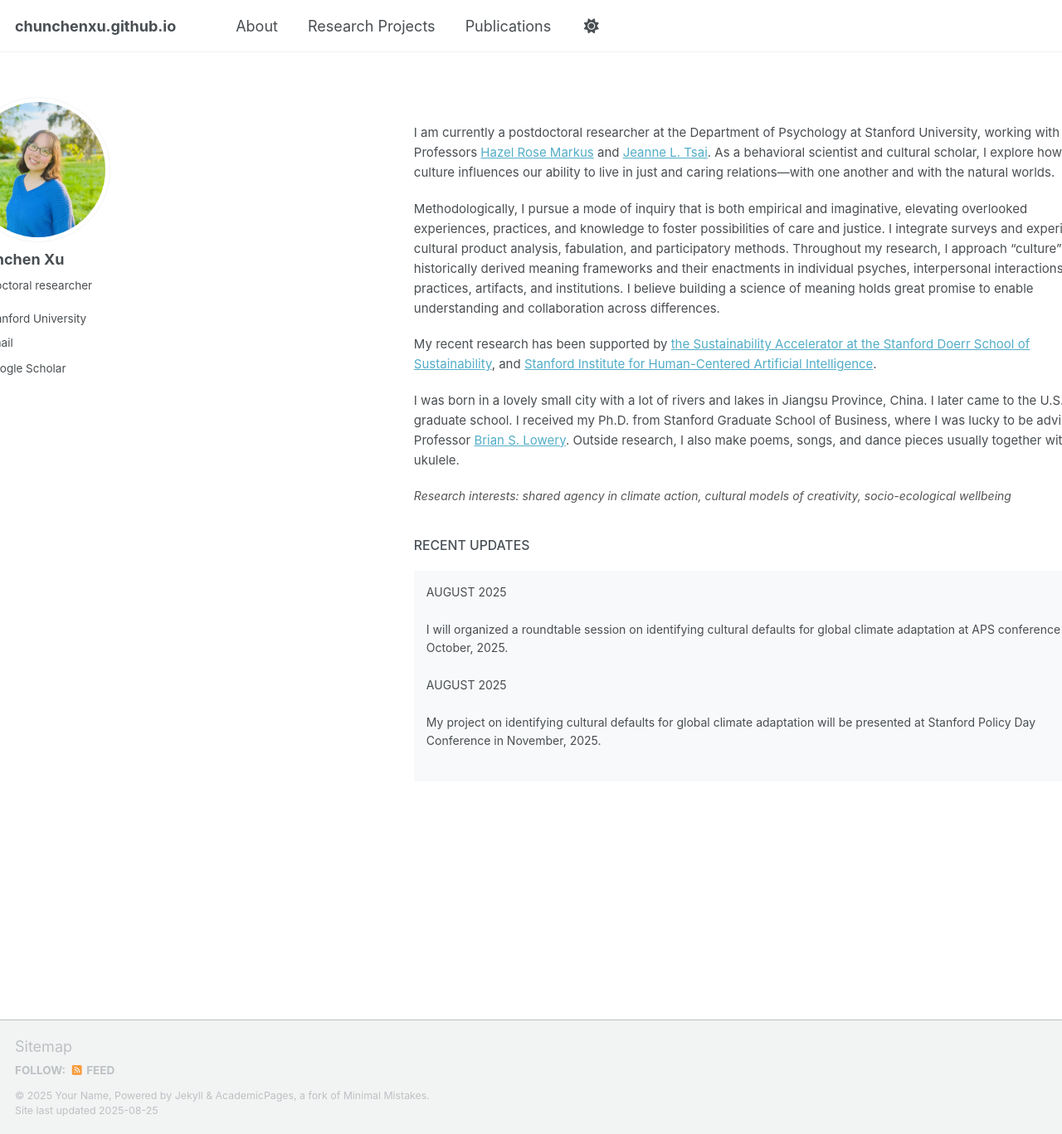
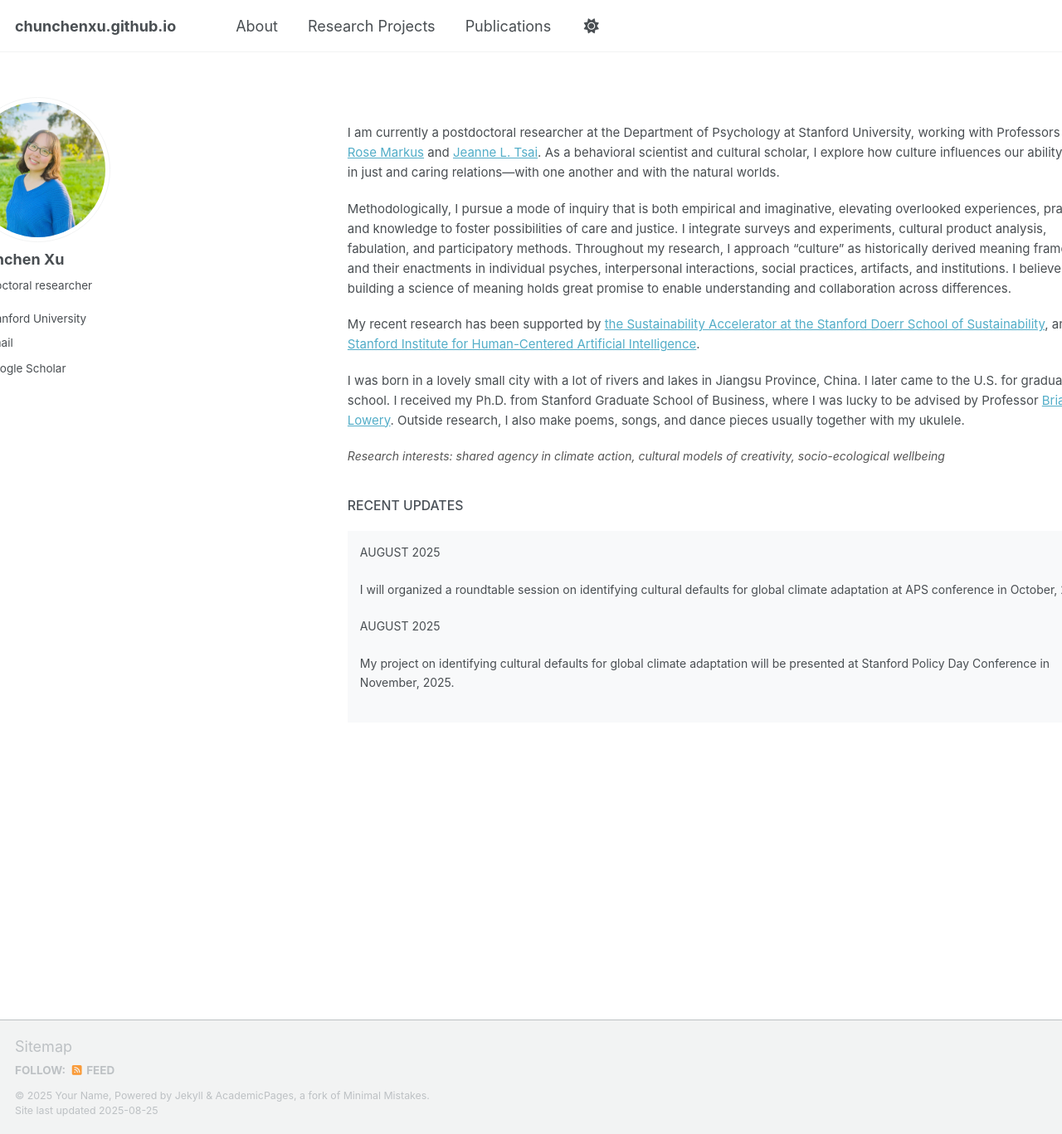
Before and after one commit to chunchenxu/chunchenxu.github.io, a Jekyll site: the page built from _pages/about.html, in a window 1280 px wide and 1367 px high. Shown: the whole window at 83% size. Built offline with Jekyll 4.4.1, drawn with Linux system fonts in a browser that asks for light colours; some web fonts are replaced; a script that is not in the unit is left out.

Commit message:
Update main.scss

```diff
--- a/assets/css/main.scss
+++ b/assets/css/main.scss
@@ -49,7 +49,7 @@
 
 /* Adjust main content area to use more space */
 .archive {
-    padding-left: 100px !important;
+    padding-left: 20px !important;
     margin-right: -160px !important;
 }
 
```
